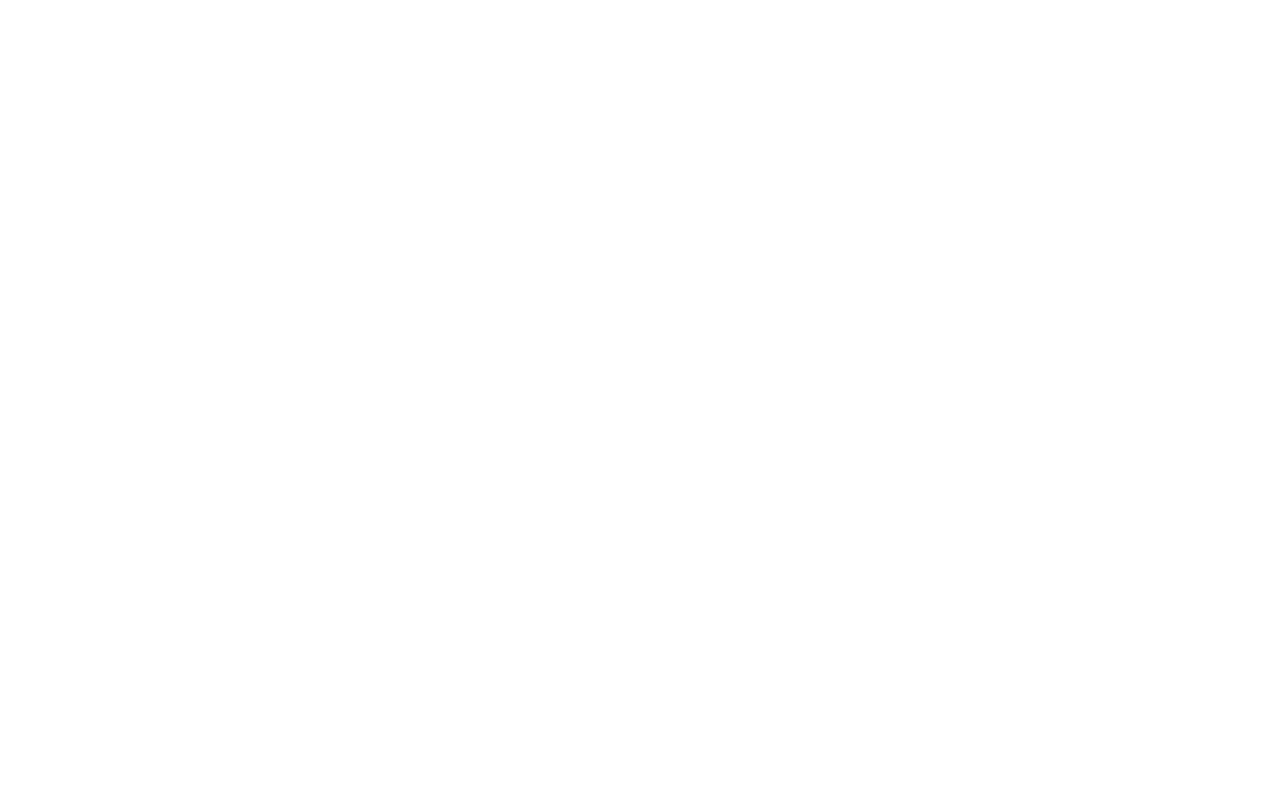
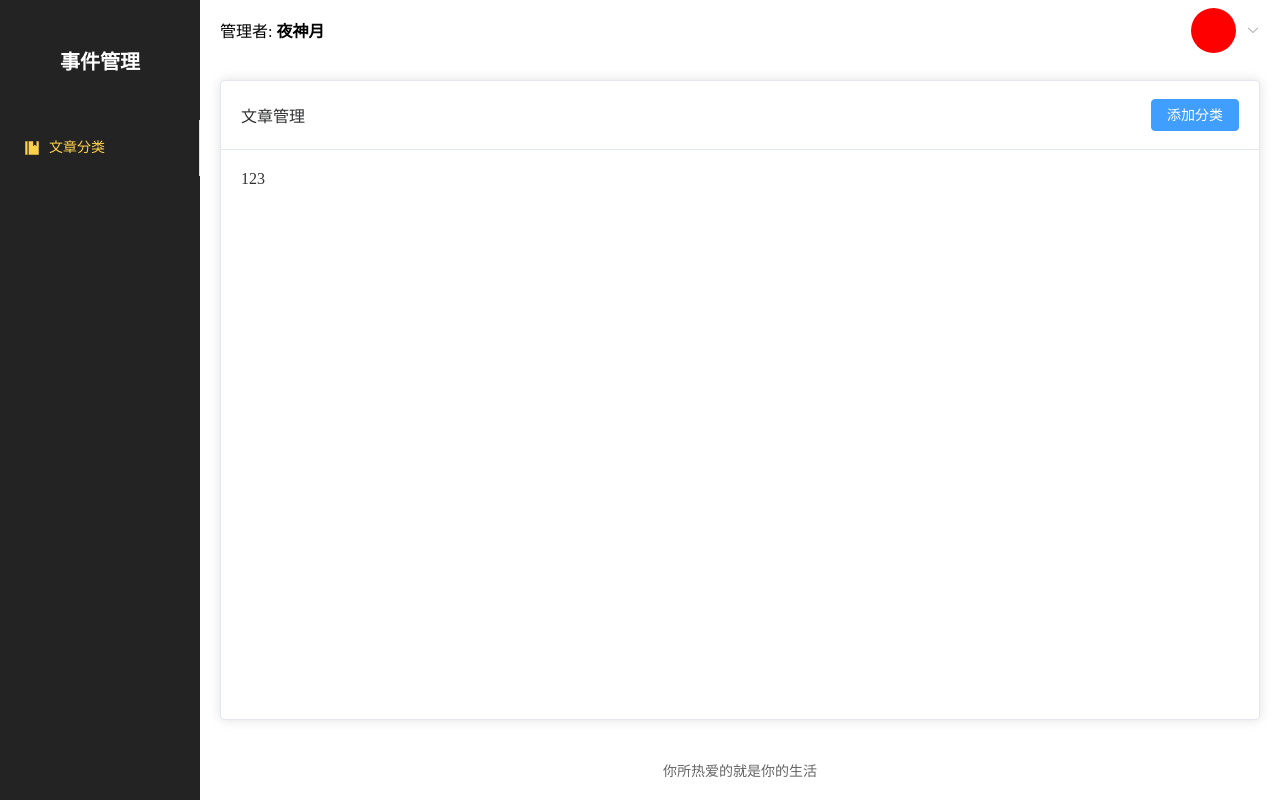
Before and after one commit to Lkl567899/vue3-ts-, a Vue app: page /article/channel in a window 1280 px wide. Before the commit this address had no page. Built offline with nearby package versions, Linux system fonts and the light colour scheme; the HTML template or start-up script is replaced by a standard one.

Commit message:
feat:配置了layout架子  新增文章分类页面 封装了公用的card组件

```diff
--- a/package.json
+++ b/package.json
@@ -14,6 +14,7 @@
     "type-check": "vue-tsc --build"
   },
   "dependencies": {
+    "@element-plus/icons-vue": "^2.3.2",
     "axios": "^1.17.0",
     "element-plus": "^2.14.1",
     "pinia": "^3.0.4",
--- /dev/null
+++ b/src/components/Card.vue
@@ -0,0 +1,34 @@
+<template>
+    <el-card>
+        <template #header>
+            <div class="header">
+                <span>{{ title }}</span>
+                <div class="extra">
+                    <slot name="extra"></slot>
+                </div>
+            </div>
+        </template>
+        <!-- 默认插槽 -->
+        <slot></slot>
+    </el-card>
+</template>
+
+<script setup lang="ts">
+type Props = {
+    title: string
+}
+const props = defineProps<Props>()
+</script>
+
+<style scoped lang="scss">
+.el-card {
+    min-height: 100%;
+    box-sizing: border-box;
+
+    .header {
+        display: flex;
+        align-items: center;
+        justify-content: space-between;
+    }
+}
+</style>
--- a/src/router/index.ts
+++ b/src/router/index.ts
@@ -7,6 +7,17 @@
       path: '/login',
       name: 'login',
       component: () => import('@/views/login/index.vue')
+    },
+    {
+      path: '/',
+      redirect:'/article/channel',
+      name: 'layout',
+      component: () => import('@/views/layout/index.vue'),
+      children: [
+        {
+          path: 'article/channel', name: 'channel', component: () => import('@/views/channel/index.vue')
+        }
+      ]
     }
   ],
 })
--- /dev/null
+++ b/src/views/channel/index.vue
@@ -0,0 +1,12 @@
+<template>
+    <Card :title="'文章管理'">
+        <template #extra><el-button type="primary">添加分类</el-button></template>
+        123
+    </Card>
+</template>
+
+<script setup lang="ts">
+
+</script>
+
+<style scoped lang="scss"></style>
--- /dev/null
+++ b/src/views/layout/index.vue
@@ -0,0 +1,107 @@
+<template>
+    <div class="common-layout">
+        <el-container class="el-container">
+            <el-aside width="200px">
+                <div class="logo">事件管理</div>
+                <el-menu active-text-color="#ffd04b" background-color="#232323" text-color="#fff"
+                    :default-active="'/article/channel'" router>
+                    <el-menu-item index="/article/channel">
+                        <el-icon>
+                            <Management />
+                        </el-icon>
+                        <span>文章分类</span>
+                    </el-menu-item>
+                </el-menu>
+            </el-aside>
+            <el-container>
+                <el-header>
+                    <div>管理者: <span class="myName">夜神月</span> </div>
+                    <el-dropdown placement="bottom-end" @command="onCommand">
+                        <div class="edit_right">
+                            <div class="user_image"></div>
+                            <el-icon>
+                                <ArrowDown />
+                            </el-icon>
+                        </div>
+                        <template #dropdown>
+                            <el-dropdown-menu>
+                                <el-dropdown-item command="profile">基本资料</el-dropdown-item>
+                                <el-dropdown-item command="avatar">更换头像</el-dropdown-item>
+                                <el-dropdown-item command="password" >重置密码</el-dropdown-item>
+                                <el-dropdown-item command="logout">退出登录</el-dropdown-item>
+                            </el-dropdown-menu>
+                        </template>
+                    </el-dropdown>
+                </el-header>
+                <el-main>
+                    <router-view></router-view>
+                </el-main>
+                <el-footer>你所热爱的就是你的生活</el-footer>
+            </el-container>
+        </el-container>
+    </div>
+</template>
+
+<script setup lang="ts">
+import { ArrowDown, Management } from '@element-plus/icons-vue';
+// 下来菜单事件
+const onCommand = (command:any) => {
+    console.log(command);
+}
+</script>
+
+<style scoped lang="scss">
+.el-container {
+    height: 100vh;
+
+    .el-aside {
+        background-color: #232323;
+
+        .logo {
+            height: 120px;
+            display: flex;
+            align-items: center;
+            justify-content: center;
+            font-weight: 700;
+            font-size: 20px;
+            color: white;
+
+        }
+    }
+
+    .el-header {
+        display: flex;
+        align-items: center;
+        justify-content: space-between;
+
+        .myName {
+            font-weight: 700;
+        }
+
+        .edit_right {
+
+            display: flex;
+            align-items: center;
+
+            .el-icon {
+                margin-left: 10px;
+                color: #999;
+            }
+            .user_image {
+                background-color: red;
+                width: 45px;
+                height: 45px;
+                border-radius: 50%;
+            }
+        }
+    }
+
+    .el-footer {
+        display: flex;
+        align-items: center;
+        justify-content: center;
+        font-size: 14px;
+        color: #666;
+    }
+}
+</style>
--- a/tsconfig.app.json
+++ b/tsconfig.app.json
@@ -6,7 +6,6 @@
     "src/**/*.ts",
     "src/**/*.vue",
     "auto-imports.d.ts", // 🌟 核心：强行让 TS 读取自动引入的全局变量声明
-    "components.d.ts"
   ],
   "exclude": [
     "src/**/__tests__/*"
```
Also changed, not shown: 1 other file (tests, documents, lock files or other folders).
